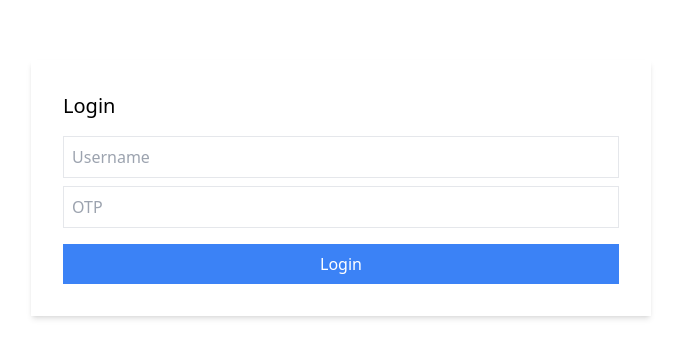
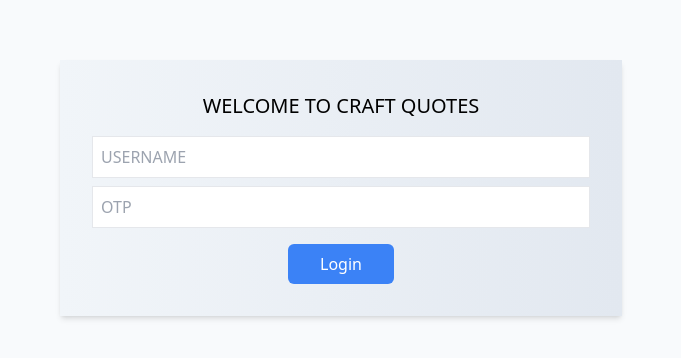
Before and after one commit to adityaS011/craftQuotesApp, a Next.js app: page / in a window 1280 px wide. Shown: the part 212-570 px from the top of the page, without its empty margins (299-980 px from the left). Built offline with nearby package versions, Linux system fonts and the light colour scheme.

Commit message:
merged with changes

```diff
--- a/app/components/Login.tsx
+++ b/app/components/Login.tsx
@@ -7,9 +7,14 @@ import { useRouter } from 'next/navigation';
 export default function Login() {
   const [username, setUsername] = useState('');
   const [otp, setOtp] = useState<string | undefined>();
+  const [isLoading, setIsLoading] = useState<boolean>(false);
+
   const router = useRouter();
   const handleLogin = async () => {
+    setIsLoading(true);
     if (otp !== '1234') {
+      setIsLoading(false);
+
       alert('Invalid OTP');
       return; // return early to avoid making unnecessary API calls if OTP is invalid
     }
@@ -18,6 +23,7 @@ export default function Login() {
         'https://assignment.stage.crafto.app/login',
         { username, otp: '1234' }
       );
+      setIsLoading(false);
       localStorage.setItem('token', response.data.token);
       router.push('/quotes');
     } catch (error) {
@@ -26,29 +32,41 @@ export default function Login() {
   };
 
   return (
-    <div className='h-screen flex items-center justify-center'>
-      <div className='bg-white p-8 shadow-md'>
-        <h1 className='text-xl mb-4'>Login</h1>
+    <div className='h-screen bg-slate-50 flex items-center justify-center'>
+      <div className='bg-gradient-to-r from-slate-100 to to-slate-200 p-8 shadow-md'>
+        <h1 className='text-xl font-medium mb-4 uppercase text-center'>
+          Welcome to Craft Quotes
+        </h1>
         <input
           type='text'
           value={username}
+          disabled={isLoading}
           onChange={(e) => setUsername(e.target.value)}
-          placeholder='Username'
+          placeholder='USERNAME'
           className='border p-2 mb-2 w-full'
         />
         <input
           type='password'
           value={otp}
+          disabled={isLoading}
           onChange={(e) => setOtp(e.target.value)}
           placeholder='OTP'
           className='border p-2 mb-4 w-full'
         />
-        <button
-          onClick={handleLogin}
-          className='bg-blue-500 text-white p-2 w-full'
-        >
-          Login
-        </button>
+        <div className='flex flex-row w-full items-center justify-center'>
+          {isLoading ? (
+            <p className='bg-blue-400 text-white py-2 px-8 w-fit rounded-md'>
+              Loading...
+            </p>
+          ) : (
+            <button
+              onClick={handleLogin}
+              className='bg-blue-500 text-white py-2 px-8 w-fit rounded-md'
+            >
+              Login
+            </button>
+          )}
+        </div>
       </div>
     </div>
   );
--- a/app/components/QuoteCard.tsx
+++ b/app/components/QuoteCard.tsx
@@ -1,4 +1,5 @@
 'use client';
+import Image from 'next/image';
 import { Quote } from '../quotes/components/QuotesController';
 
 // src/components/QuoteCard.tsx
@@ -8,8 +9,8 @@ const QuoteCard = ({ quote }: { quote: Quote }) => {
     <div className=' p-2 flex flex-col gap-1'>
       <div className='relative bg-slate-50 shadow-md rounded-md overflow-hidden '>
         <img
-          src={quote.mediaUrl as string}
-          className='w-full h-44 object-cover'
+          src={quote.mediaUrl}
+          className='w-full h-44 object-fill'
           alt='Quote image'
         />
         <div className='absolute inset-0 flex items-end justify-start p-4 bg-black bg-opacity-50 text-white opacity-0 hover:opacity-100 transition-opacity duration-300'>
--- a/next.config.mjs
+++ b/next.config.mjs
@@ -1,4 +1,8 @@
 /** @type {import('next').NextConfig} */
-const nextConfig = {};
+const nextConfig = {
+    images: {
+        domains: ['media.crafto.app'],
+    },
+};
 
 export default nextConfig;
```
